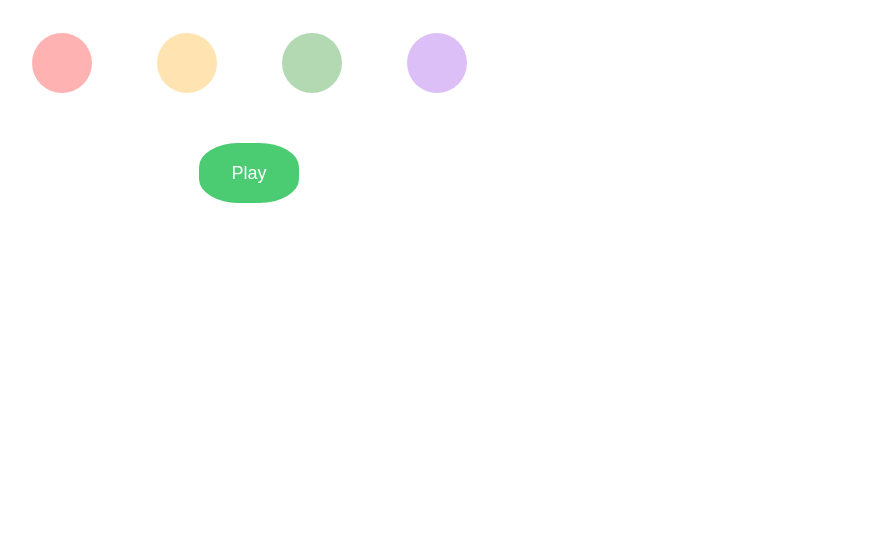
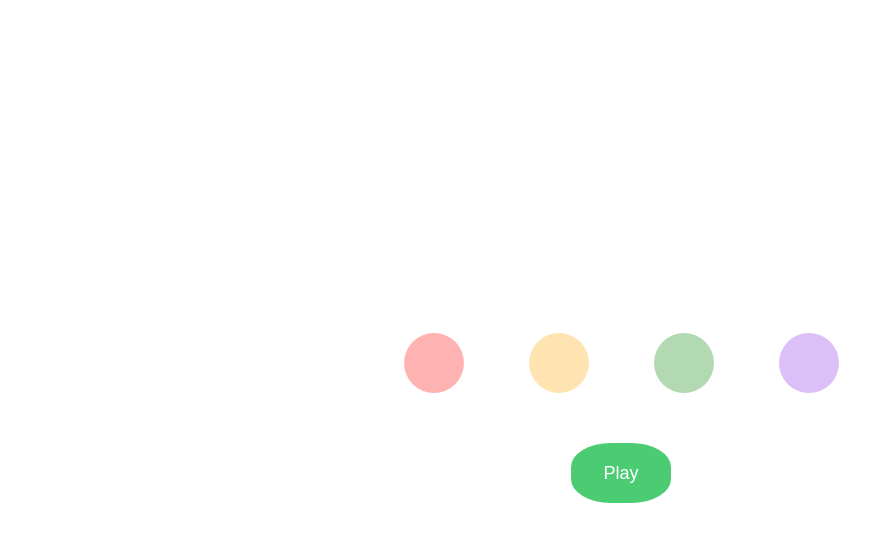
Before and after one commit to conchaasensio/js-random-sequence, a plain HTML site: page index.html in a window 1280 px wide. Shown: the whole page, without its empty margins (19-889 px from the left). Drawn offline with Linux system fonts and the light colour scheme.

Commit message:
improve styles

```diff
--- a/main.css
+++ b/main.css
@@ -6,8 +6,9 @@
   display: flex;
   justify-content: center;
   flex-direction: column;
+  margin: auto;
   width: 500px;
-  height: 200px;
+  height: 100vh;
   padding: 10px;
 }
 
```
